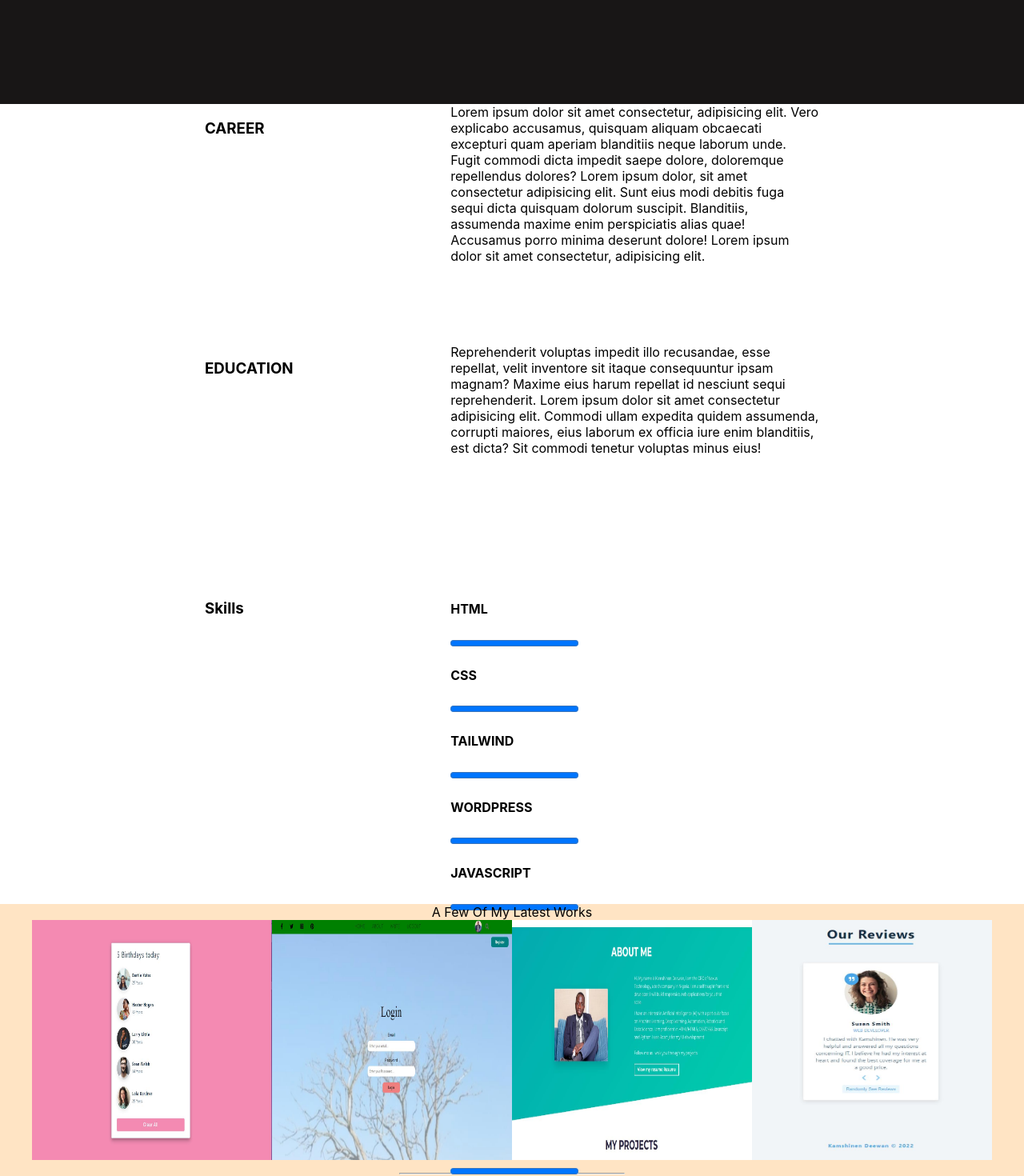
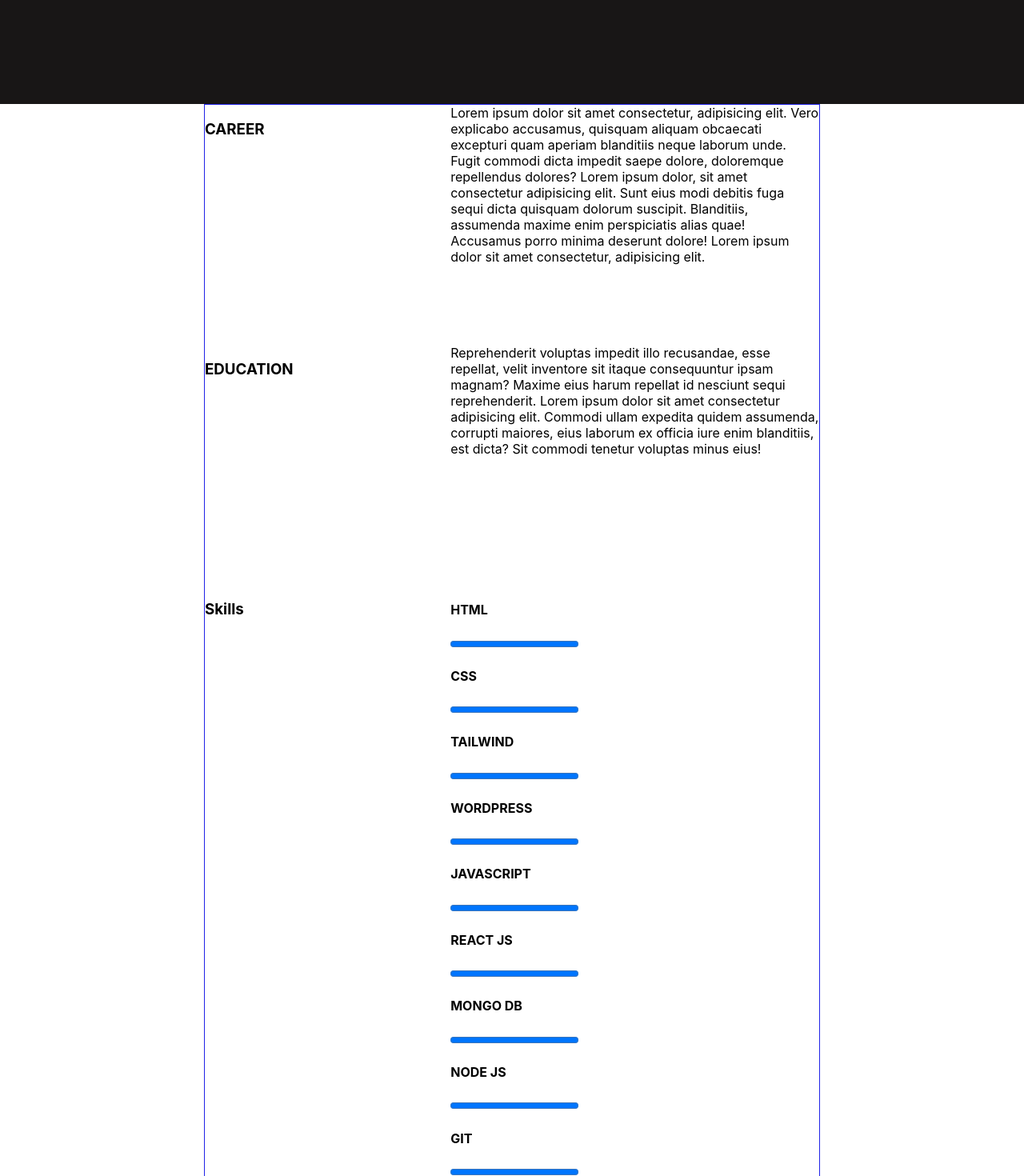
Before and after one commit to Muelji/myportfoliowebsite, a React (Create React App) app: page / in a window 1280 px wide. Shown: the part 1520-2990 px from the top of the page at 80% size. Built offline with nearby package versions, Linux system fonts and the light colour scheme.

Commit message:
working on all component

```diff
--- a/src/Components/Career.css
+++ b/src/Components/Career.css
@@ -7,7 +7,7 @@
 }
 
 .divsec3{
-    /* border: 1px solid rgb(32, 35, 231); */
+    border: 1px solid rgb(32, 35, 231);
     width: 60%;
     height: auto;
 }
@@ -44,5 +44,5 @@
 }
 .ciii{
     width: 60%;
-    height: 400px
+
 }
```
